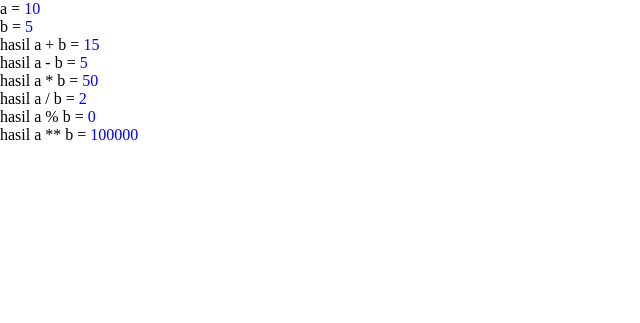
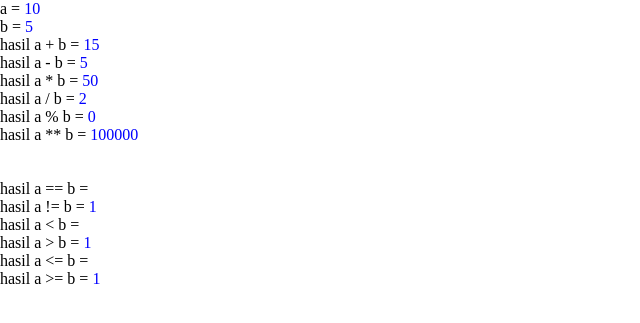
Before and after one commit to tjahjoe/PemrogramanWEB_2G_30, a PHP site: page /operator.php in a window 1280 px wide. Shown: the top 323 px of the page, without its empty margins (0-640 px from the left). Run offline with PHP 8.4, Linux system fonts and the light colour scheme.

Commit message:
P4_Praktikum3_Soal3.2_30

```diff
--- a/dasarWeb/Pertemuan4/operator.php
+++ b/dasarWeb/Pertemuan4/operator.php
@@ -9,6 +9,13 @@ $hasilBagi = $a / $b;
 $sisaBagi = $a % $b;
 $pangkat = $a ** $b;
 
+$hasilSama = $a == $b;
+$hasilTidakSama = $a != $b;
+$hasilLebihKecil = $a < $b;
+$hasilLebihBesar = $a > $b;
+$hasilLebihKecilSama = $a <= $b;
+$hasilLebihBesarSama = $a >= $b;
+
 echo
 "<style>
 *{
@@ -18,7 +25,8 @@ echo
 span{
     color : blue;
 }
-</style>";
+</style>
+";
 
 echo
 "
@@ -58,5 +66,41 @@ hasil a % b =
 hasil a ** b =
 <span>{$pangkat}</span>
 </p>
+";
+
+echo
+"
+<br><br>
+";
+
+echo
+"
+<p>
+hasil a == b =
+    <span>{$hasilSama}</span>
+</p>
+
+<p>hasil a != b =
+    <span>{$hasilTidakSama}</span>
+</p>
+<p>
+
+hasil a < b =
+    <span>{$hasilLebihKecil}</span>
+</p>
+
+<p>hasil a > b =
+    <span>{$hasilLebihBesar}</span>
+</p>
+
+<p>
+hasil a <= b =
+    <span>{$hasilLebihKecilSama}</span>
+</p>
+
+<p>
+hasil a >= b =
+<span>{$hasilLebihBesarSama}</span>
+</p>
 "
 ?>
```
